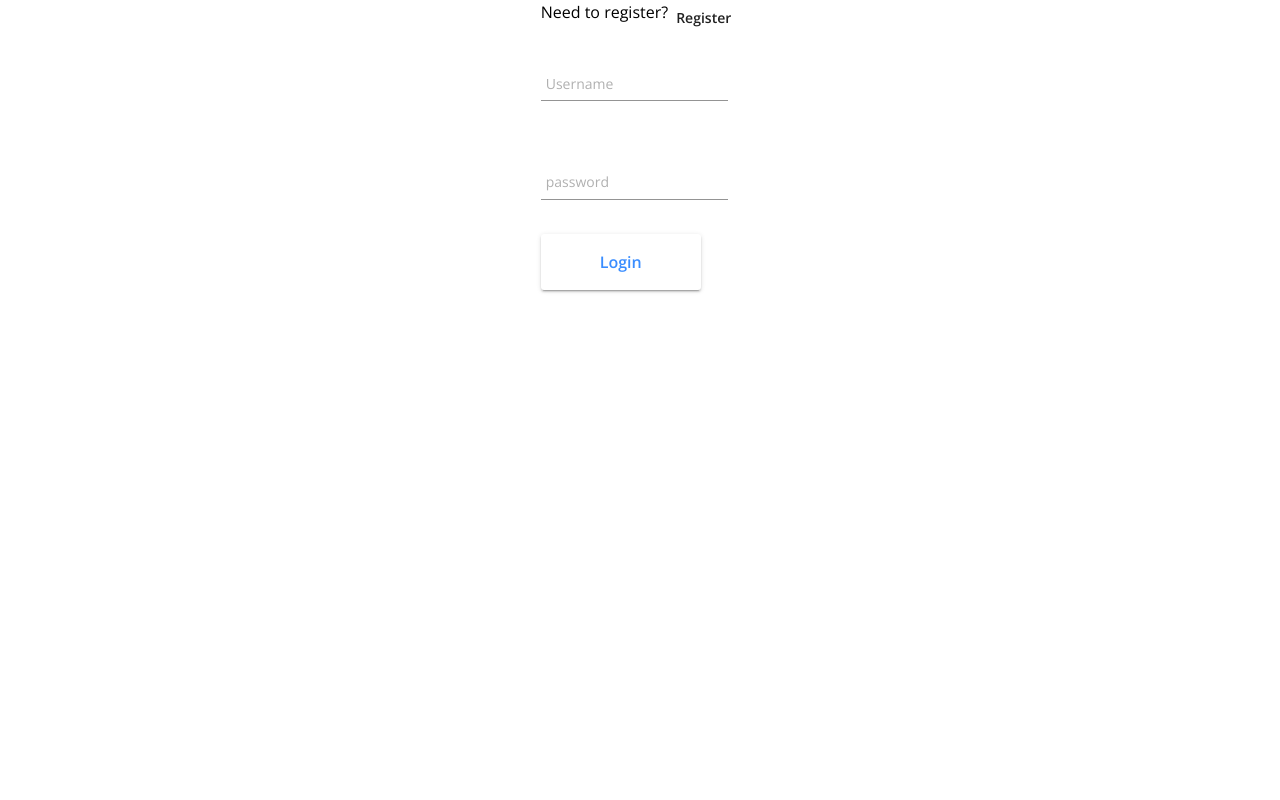
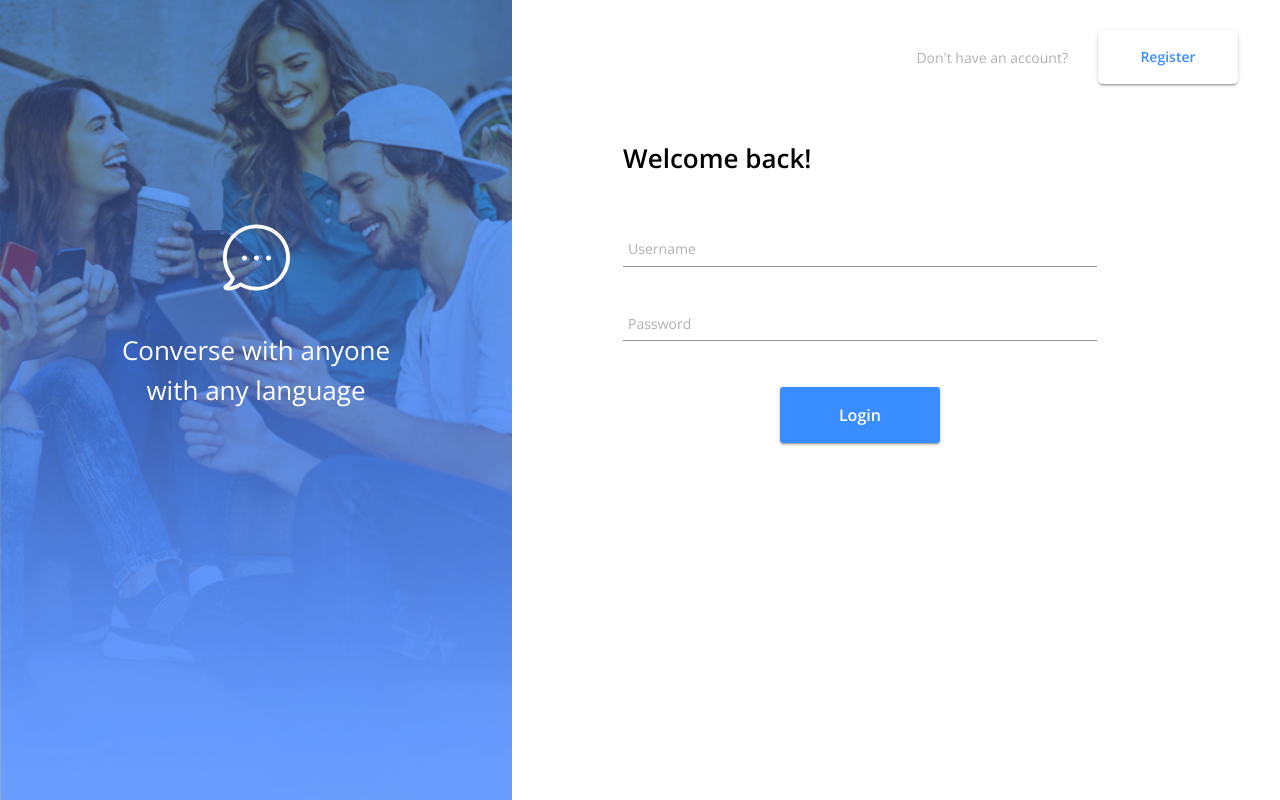
Before and after one commit to ungerecht/96713d, a React (Create React App) app in the folder client/: page /login in a window 1280 px wide. Built offline with nearby package versions, Linux system fonts and the light colour scheme; no server answers.

Commit message:
Apply styles from design

```diff
--- a/client/src/Login.js
+++ b/client/src/Login.js
@@ -8,9 +8,56 @@ import {
   FormControl,
   TextField,
 } from '@material-ui/core';
+import { makeStyles } from '@material-ui/core/styles';
+
+import SideBanner from './components/SideBanner';
+
+const useStyles = makeStyles((theme) => ({
+  account: {
+    flex: 1,
+    [theme.breakpoints.up('mobile')]: {
+      padding: '20px 22px',
+    },
+    [theme.breakpoints.up('tablet')]: {
+      padding: '30px 42px',
+    },
+  },
+  form: {
+    marginTop: '54px',
+    [theme.breakpoints.up('mobile')]: {
+      marginLeft: 'auto',
+      marginRight: 'auto',
+    },
+    [theme.breakpoints.up('tablet')]: {
+      marginLeft: '5.4vw',
+      width: '37vw',
+    },
+  },
+  title: {
+    fontWeight: 600,
+    fontSize: '26px',
+    lineHeight: '40px',
+    marginBottom: '40px',
+  },
+  text: {
+    color: theme.palette.secondary.main,
+    fontSize: 14,
+    fontWeight: 400,
+    [theme.breakpoints.up('mobile')]: {
+      marginRight: '10px',
+    },
+    [theme.breakpoints.up('tablet')]: {
+      marginRight: '30px',
+    },
+  },
+  button: {
+    marginTop: '20px',
+  },
+}));
 
 const Login = ({ user, login }) => {
   const history = useHistory();
+  const classes = useStyles();
 
   const handleLogin = async (event) => {
     event.preventDefault();
@@ -28,17 +75,29 @@ const Login = ({ user, login }) => {
 
   return (
     <Grid container justifyContent="center">
-      <Box>
-        <Grid container item>
-          <Typography>Need to register?</Typography>
-          <Link href="/register" to="/register">
-            <Button>Register</Button>
+      <SideBanner />
+      <Box className={classes.account}>
+        <Grid container item justifyContent="flex-end" alignItems="center">
+          <Typography className={classes.text}>
+            Don't have an account?
+          </Typography>
+          <Link
+            href="/register"
+            to="/register"
+            style={{ textDecoration: 'none' }}
+          >
+            <Button variant="contained" color="default">
+              Register
+            </Button>
           </Link>
         </Grid>
         <form onSubmit={handleLogin}>
-          <Grid>
-            <Grid>
-              <FormControl margin="normal" required>
+          <Grid className={classes.form} container justifyContent="center">
+            <Grid xs={12}>
+              <Typography className={classes.title}>Welcome back!</Typography>
+            </Grid>
+            <Grid xs={12}>
+              <FormControl fullWidth required>
                 <TextField
                   aria-label="username"
                   label="Username"
@@ -47,19 +106,25 @@ const Login = ({ user, login }) => {
                 />
               </FormControl>
             </Grid>
-            <FormControl margin="normal" required>
+            <Grid xs={12}>
+              <FormControl fullWidth required>
                 <TextField
-                label="password"
+                  label="Password"
                   aria-label="password"
                   type="password"
                   name="password"
                 />
               </FormControl>
-            <Grid>
-              <Button type="submit" variant="contained" size="large">
+            </Grid>
+            <Button
+              className={classes.button}
+              type="submit"
+              variant="contained"
+              color="primary"
+              size="large"
+            >
               Login
             </Button>
-            </Grid>
           </Grid>
         </form>
       </Box>
```
Lines whose indentation alone changed are shown as unchanged.
